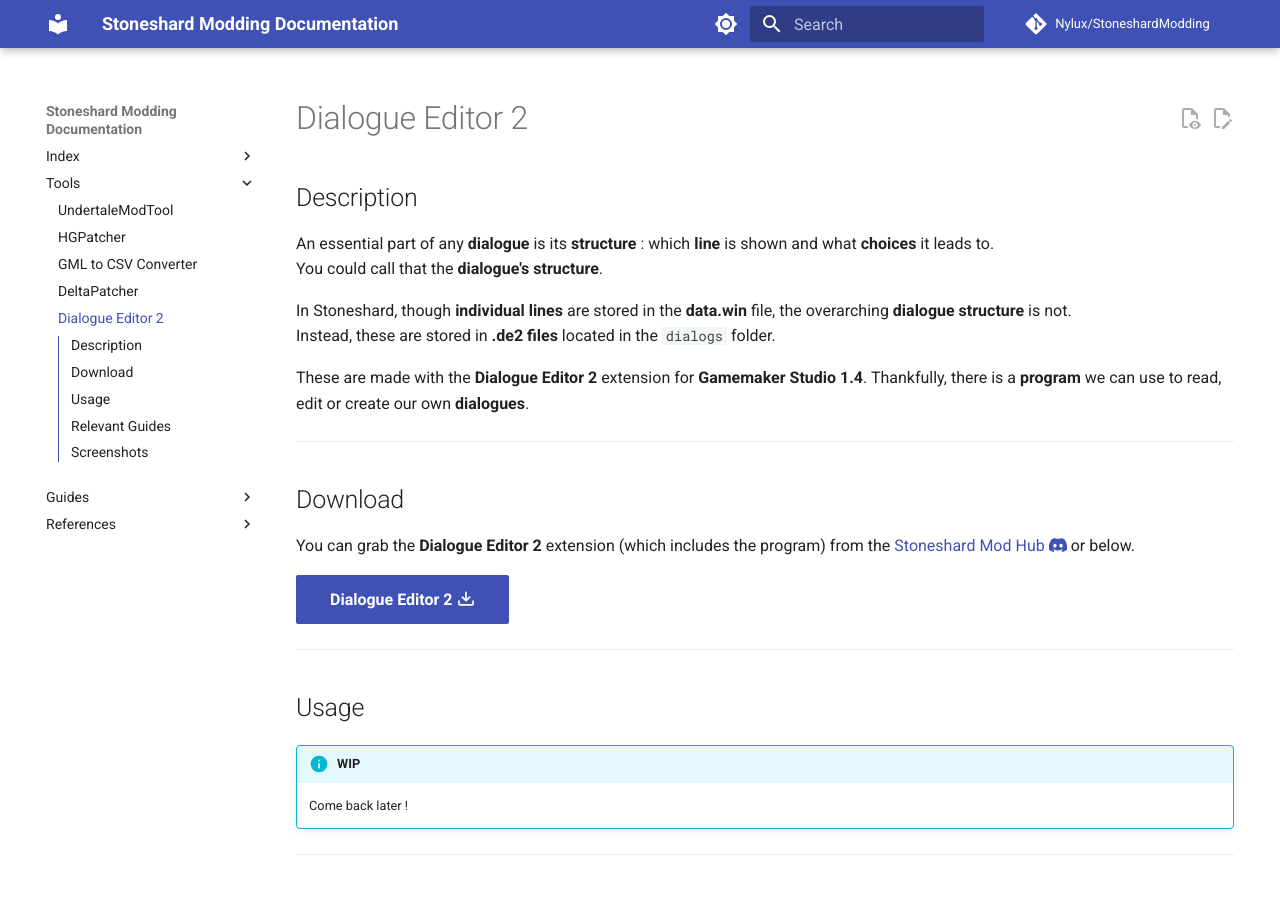
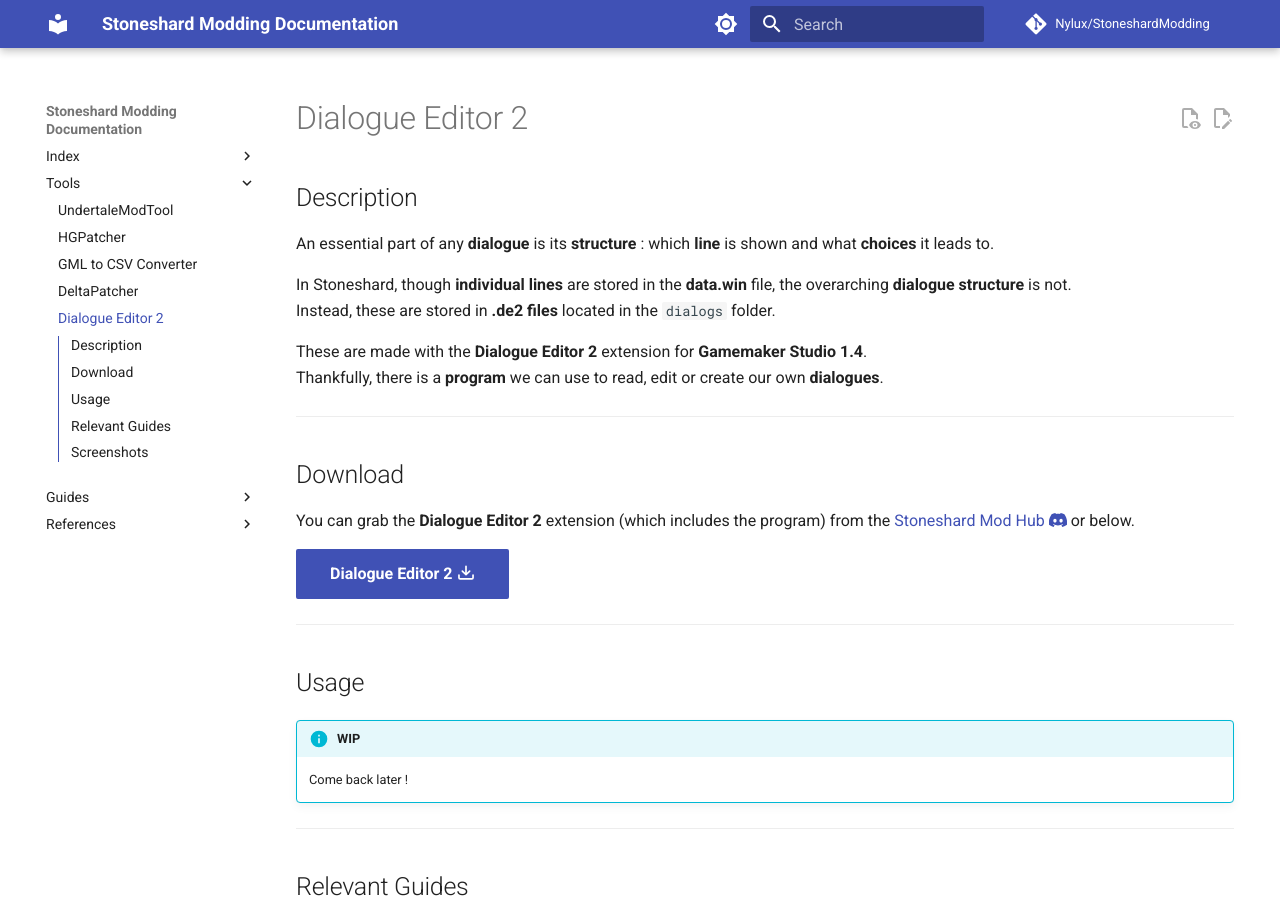
Before and after one commit to Nylux/StoneshardModding, an MkDocs documentation site: the page built from docs/tools/dialogue-editor.md, in a window 1280 px wide and 900 px high. Built offline with MkDocs 1.6.1 and Material for MkDocs 9.7.7, drawn with Linux system fonts in a browser that asks for light colours; comment, search, counter and statistics services are not loaded.

Commit message:
Fixing typos, formatting in dialogue-editor.md.

```diff
--- a/docs/tools/dialogue-editor.md
+++ b/docs/tools/dialogue-editor.md
@@ -3,7 +3,6 @@
 ## Description
 
 An essential part of any **dialogue** is its **structure** : which **line** is shown and what **choices** it leads to.
-You could call that the **dialogue's structure**.
 
 In Stoneshard, though **individual lines** are stored in the **data.win** file, the overarching **dialogue structure** is not.
 Instead, these are stored in **.de2 files** located in the `dialogs` folder.
```
